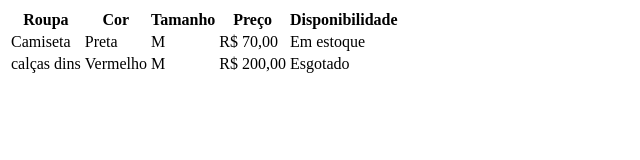
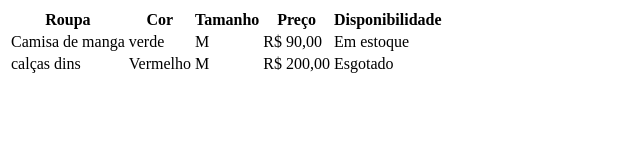
Before and after one commit to Fabio-Resende-s/aula-tabela1, a plain HTML site: page index.html in a window 1280 px wide. Shown: the whole page, without its empty margins (0-640 px from the left). Drawn offline with Linux system fonts and the light colour scheme.

Commit message:
troca a camisa e o valor

```diff
--- a/index.html
+++ b/index.html
@@ -15,10 +15,10 @@
             <th>Disponibilidade</th>
         </tr>
         <tr>
-            <td>Camiseta</td>
-            <td>Preta</td>
+            <td>Camisa de manga</td>
+            <td>verde</td>
             <td>M</td>
-            <td>R$ 70,00</td>
+            <td>R$ 90,00</td>
             <td>Em estoque</td>
         </tr>
         <tr>
```
